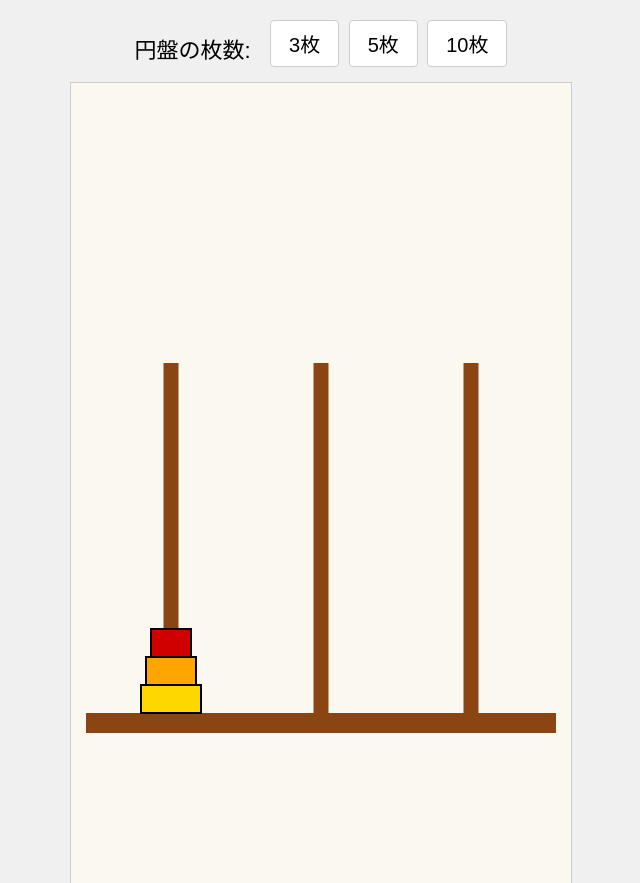
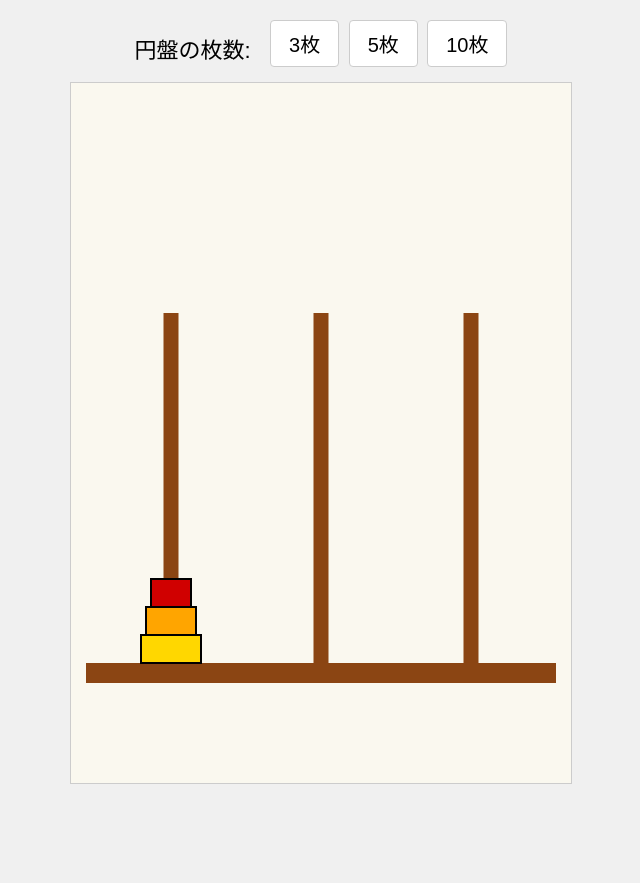
Before and after one commit to drakihabara/hanoi, a plain HTML site: page index.html in a window 1280 px wide. Shown: the whole page, without its empty margins (319-959 px from the left). After the commit the page ends 800 px from the top, so only its background shows below. Drawn offline with Linux system fonts and the light colour scheme.

Commit message:
Update index.html

```diff
--- a/index.html
+++ b/index.html
@@ -3,7 +3,6 @@
 <head>
     <meta charset="UTF-8">
     <meta name="viewport" content="width=device-width, initial-scale=1.0">
-
     <title>ハノイの塔 (JavaScript)</title>
     <style>
         body {
@@ -13,21 +12,18 @@
             justify-content: center;
             align-items: center;
             margin: 0;
-            /* スクロールできるように固定高さを削除 */
-            padding-top: 20px; /* 上部に余白 */
+            padding-top: 20px;
             font-family: 'Yu Gothic', 'Hiragino Kaku Gothic ProN', Meiryo, sans-serif;
         }
         #controls {
             margin-bottom: 15px;
         }
         #controls label {
-            /* ★★★ 文字サイズを大きく ★★★ */
             font-size: 22px;
             margin-right: 10px;
             vertical-align: middle;
         }
         #controls button {
-             /* ★★★ 文字サイズと押しやすさを調整 ★★★ */
             padding: 8px 18px;
             font-size: 20px;
             cursor: pointer;
@@ -39,11 +35,9 @@
         #controls button:hover {
             background-color: #f5f5f5;
         }
-
         canvas {
-            background-color: #FAF8EF; /* COLOR_BACKGROUND */
+            background-color: #FAF8EF;
             border: 1px solid #ccc;
-            /* ★★★ CSSでCanvasをスマホ幅に自動縮小 ★★★ */
             max-width: 100%;
             height: auto;
         }
@@ -58,13 +52,13 @@
     <button id="btn10">10枚</button>
 </div>
 
-<canvas id="gameCanvas" width="500" height="800"></canvas>
+<canvas id="gameCanvas" width="500" height="700"></canvas>
 
 <script>
     // --- 定数 ---
-    // ★★★ 画面サイズを 500x800 に変更 ★★★
+    // ★★★ 画面サイズを 500x700 に変更 ★★★
     const SCREEN_WIDTH = 500;
-    const SCREEN_HEIGHT = 800;
+    const SCREEN_HEIGHT = 700;
 
     const COLOR_PEG = "#8B4513";
     const COLOR_DISK_OUTLINE = "#000000";
@@ -77,17 +71,17 @@
         "#8A2BE2", "#FFB6C1", "#FF1493", "#4B0082", "#A9A9A9"
     ];
 
-    // --- ★★★ 縦長レイアウト用に円盤と杭のサイズを調整 ★★★ ---
-    const DISK_HEIGHT = 28;     // 10枚積んでもOKな高さ
-    const MIN_DISK_WIDTH = 40;  // 最小幅
-    const DISK_WIDTH_STEP = 10; // 幅の増加量 (10枚でも収まるように)
+    // --- レイアウト調整 ---
+    const DISK_HEIGHT = 28;
+    const MIN_DISK_WIDTH = 40;
+    const DISK_WIDTH_STEP = 10;
 
     const PEG_WIDTH = 15;
-    const PEG_HEIGHT = 350;     // 杭を少し高く
-    const PEG_Y_BOTTOM = 650;   // Y座標を画面下部に
-    // 杭のX座標 (幅500に合わせて再配置)
-    const PEG_X_CENTERS = [SCREEN_WIDTH * 0.2, SCREEN_WIDTH / 2, SCREEN_WIDTH * 0.8]; // [100, 250, 400]
+    const PEG_HEIGHT = 350;
+    // ★★★ Y座標を 700px 画面に合わせる ★★★
+    const PEG_Y_BOTTOM = 600;   // Y座標を画面下部に (旧 650)
 
+    const PEG_X_CENTERS = [SCREEN_WIDTH * 0.2, SCREEN_WIDTH / 2, SCREEN_WIDTH * 0.8];
     const BASE_HEIGHT = 20;
 
     class HanoiGame {
@@ -98,7 +92,6 @@
             this.numDisks = initialDisks;
             this.optimalMoves = (2 ** this.numDisks) - 1;
 
-            // --- ★★★ フォントサイズを大きく変更 ★★★ ---
             this.fontLarge = "60px 'Yu Gothic', 'Hiragino Kaku Gothic ProN', Meiryo, sans-serif";
             this.fontMedium = "30px 'Yu Gothic', 'Hiragino Kaku Gothic ProN', Meiryo, sans-serif";
 
@@ -129,14 +122,13 @@
         }
 
         initEvents() {
-            // (変更なし)
             this.canvas.addEventListener('click', (event) => {
                 const rect = this.canvas.getBoundingClientRect();
-                // スマホのタッチ操作にも対応 (event.clientX がない場合)
-                const clientX = event.clientX || event.touches[0].clientX;
+                const clientX = event.clientX || (event.touches && event.touches[0].clientX);
+                if (clientX === undefined) return; // クリック/タッチでない場合は無視
+
                 const x = clientX - rect.left;
 
-                // CanvasのCSSスケールを考慮
                 const scale = this.canvas.width / rect.width;
                 this.handleClick(x * scale);
             });
@@ -149,9 +141,7 @@
         }
 
         getPegAtX(x) {
-            // 10枚目の最大幅を計算
-            const maxWidth = MIN_DISK_WIDTH + (10 - 1) * DISK_WIDTH_STEP; // 10枚想定でマージン計算
-            const clickMargin = (PEG_X_CENTERS[1] - PEG_X_CENTERS[0]) / 2; // 杭の間隔の半分
+            const clickMargin = (PEG_X_CENTERS[1] - PEG_X_CENTERS[0]) / 2;
 
             for (let i = 0; i < PEG_X_CENTERS.length; i++) {
                 if (Math.abs(x - PEG_X_CENTERS[i]) < clickMargin) {
@@ -185,7 +175,6 @@
         }
 
         moveDisk(fromIdx, toIdx) {
-            // (変更なし)
             if (fromIdx === toIdx) return;
             const fromStack = this.pegs[fromIdx];
             const toStack = this.pegs[toIdx];
@@ -200,7 +189,6 @@
         }
 
         checkWin() {
-            // (変更なし)
             if (this.pegs[1].length === this.numDisks || this.pegs[2].length === this.numDisks) {
                 this.isWin = true;
                 this.totalTime = (performance.now() - this.startTime) / 1000;
@@ -213,7 +201,6 @@
         }
 
         drawText(text, x, y, font, color, align = "center") {
-            // (変更なし)
             this.ctx.fillStyle = color;
             this.ctx.font = font;
             this.ctx.textAlign = align;
@@ -224,11 +211,10 @@
         draw() {
             this.ctx.clearRect(0, 0, SCREEN_WIDTH, SCREEN_HEIGHT);
 
-            // --- 杭の描画 (土台の幅を調整) ---
+            // --- 杭の描画 ---
             this.ctx.fillStyle = COLOR_PEG;
             PEG_X_CENTERS.forEach(x_center => {
-                // 土台の幅を杭の間隔に合わせる
-                const baseWidth = (PEG_X_CENTERS[1] - PEG_X_CENTERS[0]) + (MIN_DISK_WIDTH / 2); // 150 + 20 = 170
+                const baseWidth = (PEG_X_CENTERS[1] - PEG_X_CENTERS[0]) + (MIN_DISK_WIDTH / 2);
                 const baseLeft = x_center - baseWidth / 2;
                 const baseTop = PEG_Y_BOTTOM - BASE_HEIGHT;
                 this.ctx.fillRect(baseLeft, baseTop, baseWidth, BASE_HEIGHT);
@@ -238,27 +224,27 @@
                 this.ctx.fillRect(pegLeft, pegTop, PEG_WIDTH, PEG_HEIGHT);
             });
 
-            // --- 選択中ハイライトの描画 (Y座標を調整) ---
+            // --- 選択中ハイライトの描画 ---
             if (this.selectedPeg !== null) {
                 const x_center = PEG_X_CENTERS[this.selectedPeg];
                 const hlWidth = PEG_WIDTH + 15;
                 const hlHeight = PEG_HEIGHT + 15;
                 const hlLeft = x_center - hlWidth / 2;
-                const hlTop = PEG_Y_BOTTOM - BASE_HEIGHT - PEG_HEIGHT - (hlHeight - PEG_HEIGHT) / 2; // Y座標修正
+                const hlTop = PEG_Y_BOTTOM - BASE_HEIGHT - PEG_HEIGHT - (hlHeight - PEG_HEIGHT) / 2;
 
                 this.ctx.strokeStyle = COLOR_HIGHLIGHT;
                 this.ctx.lineWidth = 5;
                 this.ctx.strokeRect(hlLeft, hlTop, hlWidth, hlHeight);
             }
 
-            // --- 円盤の描画 (Y座標を調整) ---
+            // --- 円盤の描画 ---
             this.pegs.forEach((stack, pegIdx) => {
                 const peg_x_center = PEG_X_CENTERS[pegIdx];
 
                 stack.forEach((diskSize, diskIdx) => {
                     const diskWidth = MIN_DISK_WIDTH + (diskSize - 1) * DISK_WIDTH_STEP;
                     const diskLeft = peg_x_center - diskWidth / 2;
-                    const diskTop = PEG_Y_BOTTOM - BASE_HEIGHT - (diskIdx * DISK_HEIGHT) - DISK_HEIGHT; // Y座標修正
+                    const diskTop = PEG_Y_BOTTOM - BASE_HEIGHT - (diskIdx * DISK_HEIGHT) - DISK_HEIGHT;
 
                     const colorIndex = (diskSize - 1) % DISK_COLORS.length;
                     const color = DISK_COLORS[colorIndex];
@@ -275,14 +261,17 @@
             // --- クリアメッセージの描画 (Y座標を調整) ---
             if (this.isWin) {
                 const boxWidth = 450;
-                const boxHeight = 250; // ★★★ ボックスも大きく
-                const boxLeft = (SCREEN_WIDTH / 2) - boxWidth / 2;
-                const boxTop = (SCREEN_HEIGHT / 2) - boxHeight / 2 - 100; // ★★★ Y座標を上に
+                const boxHeight = 250;
+
+                // ★★★ クリア画面を杭の中心に合わせる ★★★
+                const gameAreaTop = PEG_Y_BOTTOM - BASE_HEIGHT - PEG_HEIGHT;
+                const gameAreaCenterY = gameAreaTop + (PEG_HEIGHT / 2);
+                const boxTop = gameAreaCenterY - (boxHeight / 2); // (旧 (SCREEN_HEIGHT / 2) - ... )
+
 
                 this.ctx.fillStyle = COLOR_WIN_BG;
                 this.ctx.fillRect(boxLeft, boxTop, boxWidth, boxHeight);
 
-                // ★★★ Y座標を調整 ★★★
                 this.drawText("CLEAR!", SCREEN_WIDTH / 2, boxTop + 60, this.fontLarge, COLOR_TEXT);
 
                 const timeStr = `${this.totalTime.toFixed(2)} 秒`;
@@ -294,7 +283,6 @@
         }
     }
 
-    // デフォルトは3枚で開始
     const game = new HanoiGame('gameCanvas', 3);
 
     document.getElementById('btn3').addEventListener('click', () => {
```
